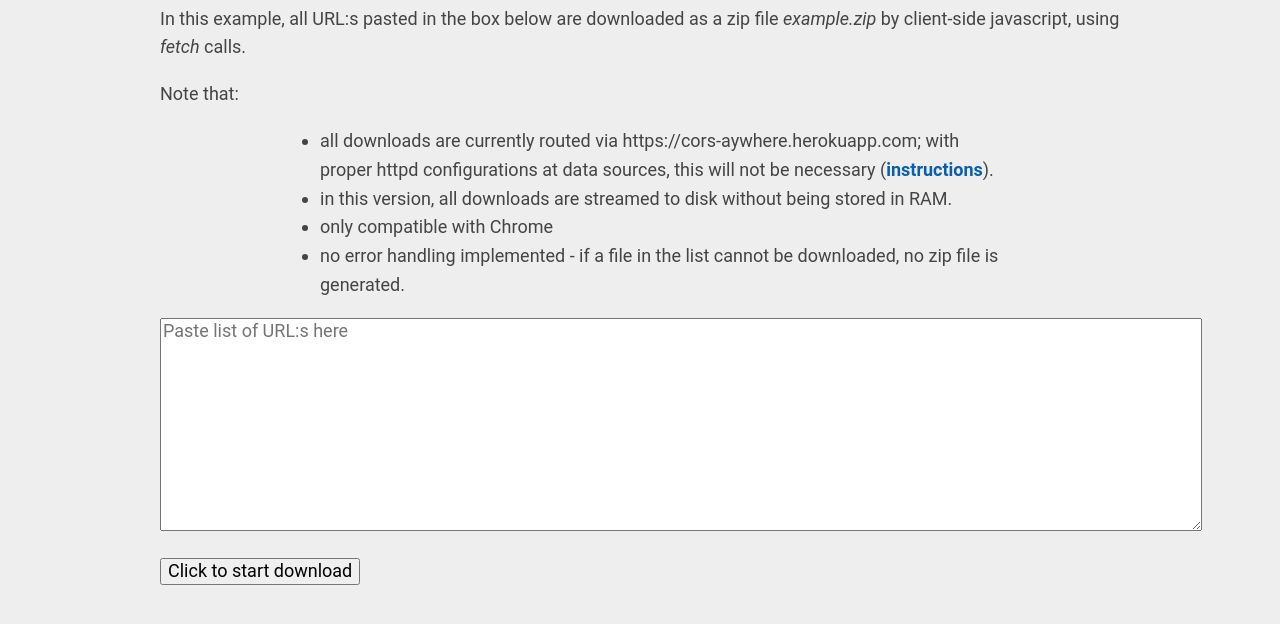
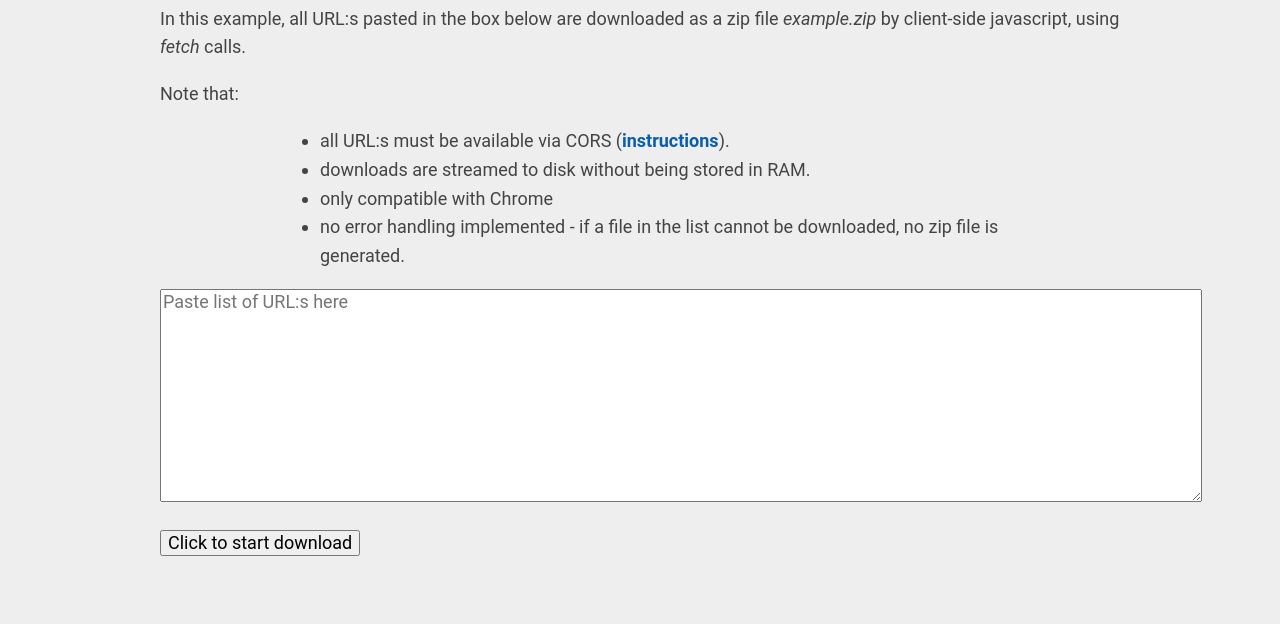
Before and after one commit to nmb/streamdl, a website: page index.html in a window 1280 px wide. Shown: the part 156-780 px from the top of the page. Drawn offline with nearby package versions, Linux system fonts and the light colour scheme.

Commit message:
Improve text.

```diff
--- a/index.html
+++ b/index.html
@@ -21,8 +21,8 @@
   <p> Note that:
     <div class="container">
     <ul>
-     <li>all downloads are currently routed via https://cors-aywhere.herokuapp.com; with proper httpd configurations at data sources, this will not be necessary (<a href="https://enable-cors.org/">instructions</a>).</li>
-      <li> in this version, all downloads are streamed to disk without being stored in RAM.
+     <li>all URL:s must be available via CORS (<a href="https://enable-cors.org/">instructions</a>).</li>
+      <li> downloads are streamed to disk without being stored in RAM.
       </li>
       <li> only compatible with Chrome
       </li>
```
